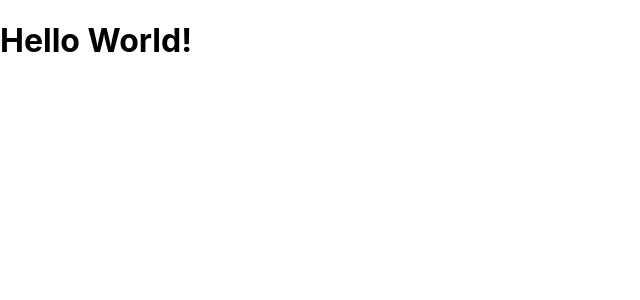
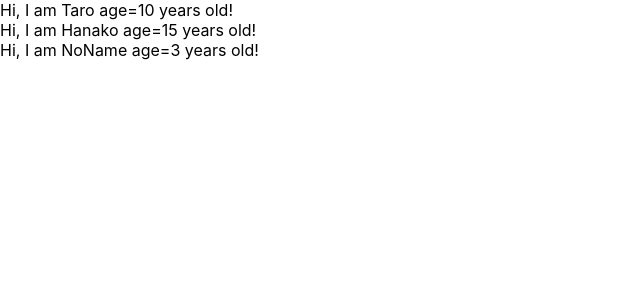
Before and after one commit to hirofighter/react-redux-crud-application, a React (Create React App) app: page / in a window 1280 px wide. Shown: the top 300 px of the page, without its empty margins (0-640 px from the left). Built offline with nearby package versions, Linux system fonts and the light colour scheme.

Commit message:
prop-type

```diff
--- a/src/App.js
+++ b/src/App.js
@@ -1,9 +1,32 @@
-function App() {
+import { PROPERTY_TYPES } from '@babel/types';
+import React from 'react';
+
+const App = () => {
+  const profiles = [
+    { name: 'Taro', age: 10 },
+    { name: 'Hanako', age: 15 },
+    { name: 'NoName', age: 3 },
+  ];
   return (
     <div>
-      <h1>Hello World!</h1>
+      {profiles.map((profile, index) => {
+        return <User name={profile.name} age={profile.age} key={index} />;
+      })}
     </div>
   );
-}
+};
+
+const User = (props) => {
+  return (
+    <div>
+      Hi, I am {props.name} age={props.age} years old!
+    </div>
+  );
+};
+
+User.propType = {
+  name: PROPERTY_TYPES.string,
+  age: PROPERTY_TYPES.number,
+};
 
 export default App;
```
